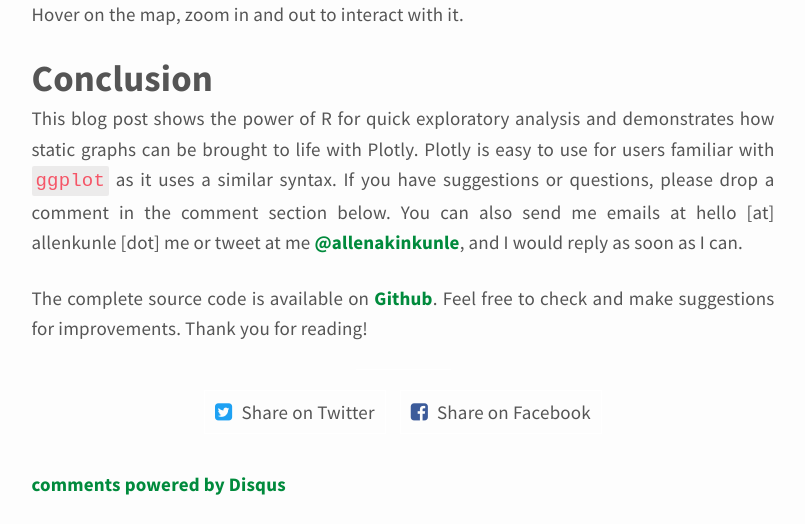
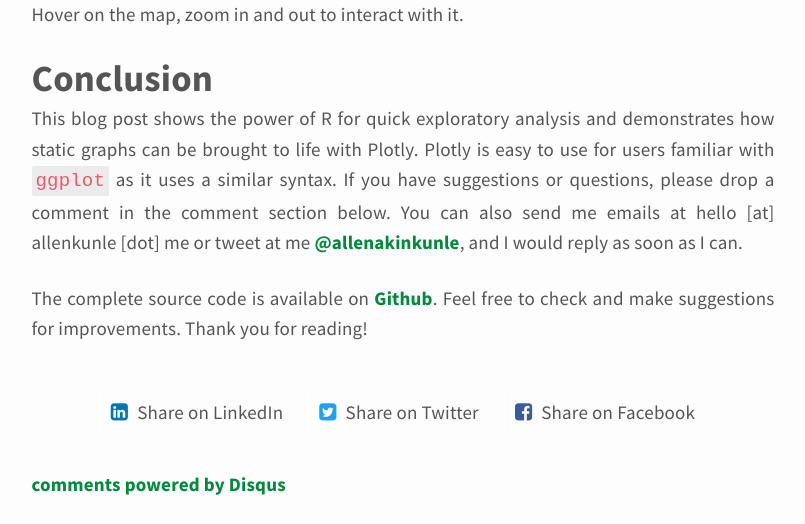
Before and after one commit to allenakinkunle/allenakinkunle.github.io, a Jekyll site: the page built from _posts/2016-07-14-exploratory-analysis-police-shooting.md, in a window 1280 px wide and 1400 px high, scrolled down 7112 px. Shown: the part 876-1400 px from the top of the window, without its empty margins (237-1042 px from the left). Built offline with Jekyll 4.4.1, drawn with Linux system fonts in a browser that asks for light colours; comment, search, counter and statistics services are not loaded.

Commit message:
Add Share on LinkedIn button

```diff
--- a/_includes/share.html
+++ b/_includes/share.html
@@ -1,10 +1,14 @@
 <ul id="share" class="clearfix">
+    <li>
+        <a href="https://www.linkedin.com/shareArticle?url={{ site.url }}{{ page.url }}&mini=true&title={{ page.title }}&summary={{ page.content | strip_html | truncatewords:100 }}"
+          target="_blank" title="Share on LinkedIn"><i class="fa fa-linkedin-square"></i> Share on LinkedIn</a>
+      </li>
   <li>
-    <a href="https://twitter.com/intent/tweet?text='{{ page.title }}'&url={{ site.url }}{{ page.url }}&via=allenakinkunle"
+    <a href="https://www.twitter.com/intent/tweet?text='{{ page.title }}'&url={{ site.url }}{{ page.url }}&via=allenakinkunle"
       rel="nofollow" target="_blank" title="Share on Twitter"><i class="fa fa-twitter-square"></i> Share on Twitter</a>
   </li>
   <li>
-    <a href="https://facebook.com/sharer.php?u={{ site.url }}{{ page.url }}" rel="nofollow"
+    <a href="https://www.facebook.com/sharer.php?u={{ site.url }}{{ page.url }}" rel="nofollow"
       target="_blank" title="Share on Facebook"><i class="fa fa-facebook-square"></i> Share on Facebook</a>
   </li>
 </ul>
--- a/_sass/base.scss
+++ b/_sass/base.scss
@@ -25,6 +25,7 @@
 $syntax-text-color: #f55567;
 $twitter-color: #1EA1F3;
 $facebook-color: #3C5B9A;
+$linkedin-color: #0277B5;
 
 /*- Base settings -*/
 
--- a/_sass/layout.scss
+++ b/_sass/layout.scss
@@ -211,6 +211,9 @@
   }
   .fa.fa-facebook-square {
     color: $facebook-color;
+  }
+  .fa.fa-linkedin-square {
+    color: $linkedin-color;
   }
   blockquote {
     background: none;
```
